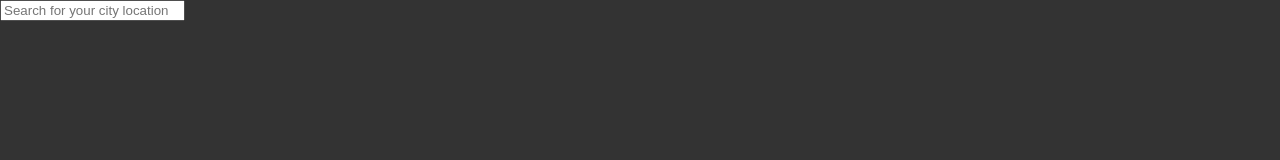
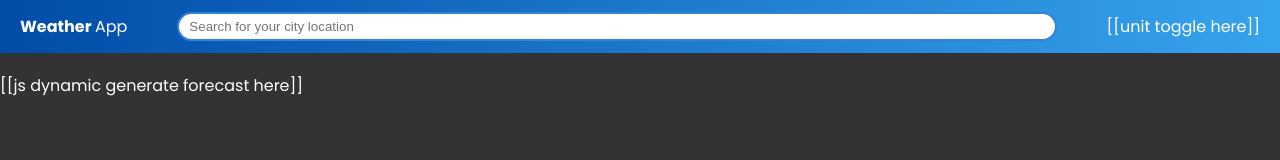
Before and after one commit to kysch13/odin-weather-app, a plain HTML site: page index.html in a window 1280 px wide. Drawn offline with Linux system fonts and the light colour scheme.

Commit message:
Start styling for header bar

```diff
--- a/index.html
+++ b/index.html
@@ -4,10 +4,17 @@
     <meta charset="UTF-8">
     <meta name="viewport" content="width=device-width, initial-scale=1.0">
     <title>Weather App</title>
+    <link rel="preconnect" href="https://fonts.googleapis.com">
+    <link rel="preconnect" href="https://fonts.gstatic.com" crossorigin>
+    <link href="https://fonts.googleapis.com/css2?family=Montserrat:ital,wght@0,100..900;1,100..900&family=Poppins:ital,wght@0,100;0,200;0,300;0,400;0,500;0,600;0,700;0,800;0,900;1,100;1,200;1,300;1,400;1,500;1,600;1,700;1,800;1,900&display=swap" rel="stylesheet">
     <link rel="stylesheet" href="./styles.css">
     <script src="./scripts.js" defer></script>
 </head>
 <body>
+    <header>
+        <div>
+            <h1>Weather <span>App</span></h1>
+        </div>
         <div id="search-cont">
             <form action="">
                 <input type="search" placeholder="Search for your city location" name="search" id="search-bar" aria-label="search for your city or location" >
@@ -17,5 +24,21 @@
 
             </div>
         </div>
+        <div>
+            [[unit toggle here]]
+        </div>
+    </header>
+    <section id="dashboard">
+        <div>
+            <h2></h2>
+        </div>
+        <div class="forecast-cards-cont">
+            <div class="forecast-card" id="current-temp-card"></div>
+            <div class="forecast-card" id="current-conditions-card"></div>
+            <div class="forecast-card" id="sevenday-forecast-card-cont">
+                [[js dynamic generate forecast here]]
+            </div>
+        </div>
+    </section>
 </body>
 </html>
--- a/styles.css
+++ b/styles.css
@@ -2,4 +2,37 @@ body {
     margin: 0;
     background: #333;
     color: #fff;
+    font-family: 'Poppins', sans-serif;
 }
+
+header {
+    background: linear-gradient(90deg, #014CA7, #36A3EE);
+    padding: 12px 20px;
+    display: flex;
+    align-items: center;
+    justify-content: space-between;
+    color: #ffffff;
+    gap:50px;
+
+}
+
+header h1 {
+    margin: 0;
+    font-size: 16px;
+}
+
+header h1 span {
+    font-weight: 400;
+}
+
+header #search-bar {
+    border-radius: 50px;
+    padding: 5px 10px;
+    outline: none;
+    border: 2px solid #3281DA;
+    width: 100%;
+}
+
+#search-cont {
+    flex: 2;
+}
```
Lines whose indentation alone changed are shown as unchanged.
